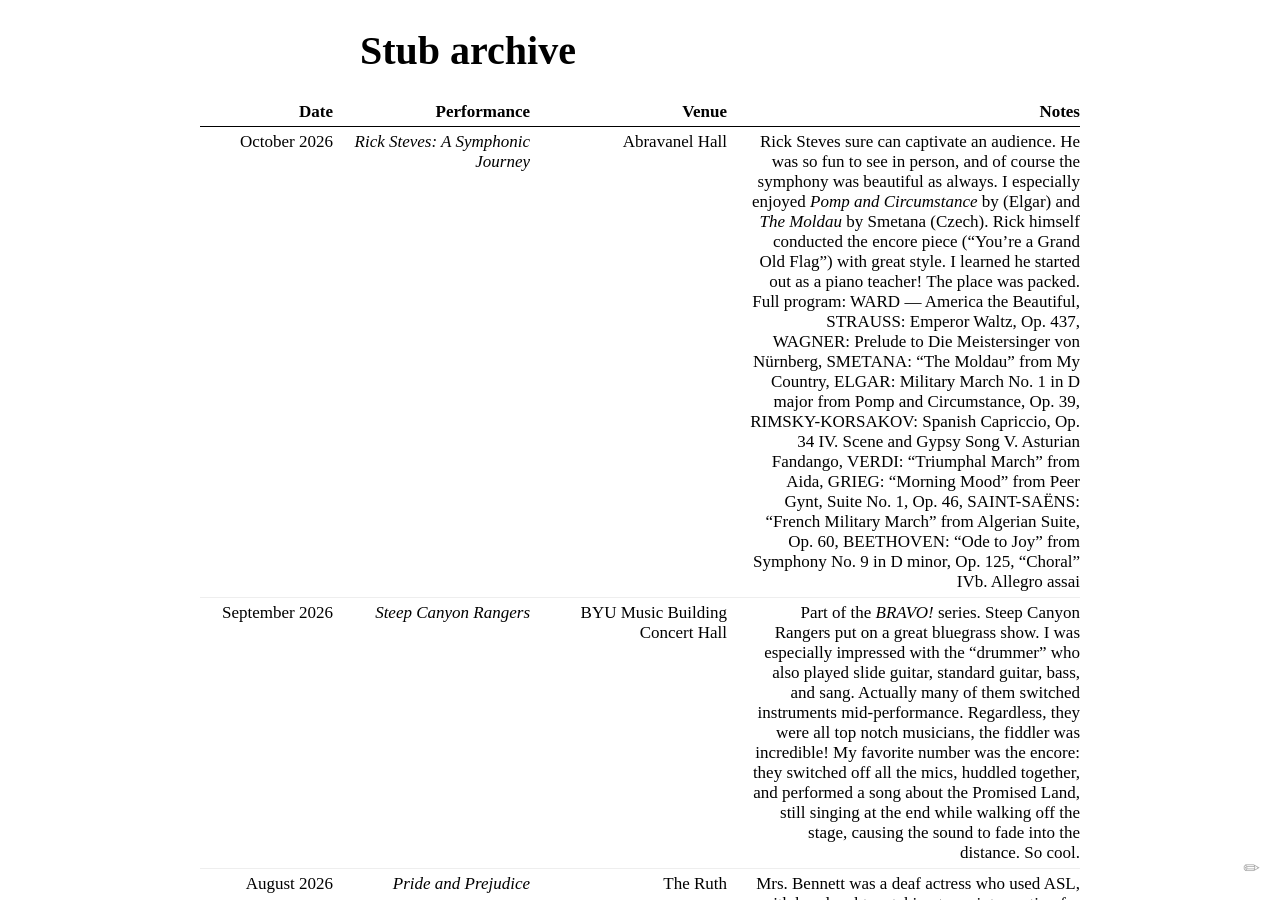
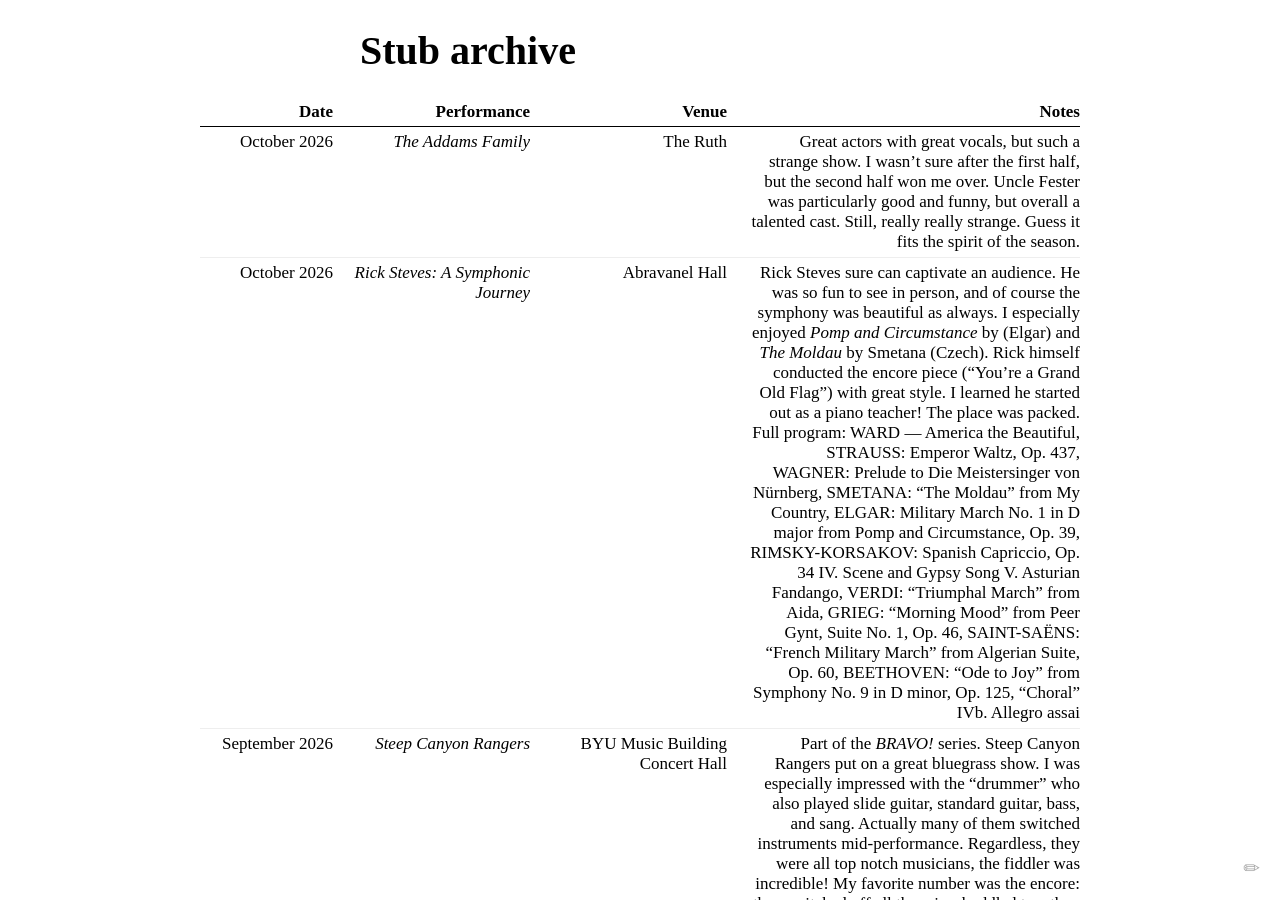
Before and after one commit to drewdaemon/drewtate.io, a Jekyll site: the page built from pages/stub-archive.md, in a window 1280 px wide and 900 px high. Built offline with Jekyll 4.4.1, drawn with Linux system fonts in a browser that asks for light colours.

Commit message:
Add performance notes for The Addams Family

```diff
--- a/pages/stub-archive.md
+++ b/pages/stub-archive.md
@@ -14,6 +14,7 @@ permalink: /stub-archive/
 
 | Date           | Performance                                         | Venue                                 | Notes                                                                                                                                                                                                                                                              |
 | -------------- | --------------------------------------------------- | ------------------------------------- | ------------------------------------------------------------------------------------------------------------------------------------------------------------------------------------------------------------------------------------------------------------------ |
+| October 2026    | _The Addams Family_                             | The Ruth | Great actors with great vocals, but such a strange show. I wasn't sure after the first half, but the second half won me over. Uncle Fester was particularly good and funny, but overall a talented cast. Still, really really strange. Guess it fits the spirit of the season. |
 | October 2026    | _Rick Steves: A Symphonic Journey_                             | Abravanel Hall    | Rick Steves sure can captivate an audience. He was so fun to see in person, and of course the symphony was beautiful as always. I especially enjoyed _Pomp and Circumstance_ by (Elgar) and _The Moldau_ by Smetana (Czech). Rick himself conducted the encore piece ("You're a Grand Old Flag") with great style. I learned he started out as a piano teacher! The place was packed. Full program: WARD — America the Beautiful, STRAUSS: Emperor Waltz, Op. 437, WAGNER: Prelude to Die Meistersinger von Nürnberg, SMETANA: “The Moldau” from My Country, ELGAR: Military March No. 1 in D major from Pomp and Circumstance, Op. 39, RIMSKY-KORSAKOV: Spanish Capriccio, Op. 34 IV. Scene and Gypsy Song V. Asturian Fandango, VERDI: “Triumphal March” from Aida, GRIEG: “Morning Mood” from Peer Gynt, Suite No. 1, Op. 46, SAINT-SAËNS: “French Military March” from Algerian Suite, Op. 60, BEETHOVEN: “Ode to Joy” from Symphony No. 9 in D minor, Op. 125, “Choral” IVb. Allegro assai |
 | September 2026    | _Steep Canyon Rangers_                             | BYU Music Building Concert Hall    | Part of the _BRAVO!_ series. Steep Canyon Rangers put on a great bluegrass show. I was especially impressed with the "drummer" who also played slide guitar, standard guitar, bass, and sang. Actually many of them switched instruments mid-performance. Regardless, they were all top notch musicians, the fiddler was incredible! My favorite number was the encore: they switched off all the mics, huddled together, and performed a song about the Promised Land, still singing at the end while walking off the stage, causing the sound to fade into the distance. So cool. |
 | August 2026    | _Pride and Prejudice_                             | The Ruth                              |  Mrs. Bennett was a deaf actress who used ASL, with her daughters taking turns interpreting for the audience. I thought the more positive interpretation of Charlotte's personality and marriage was nice to see and different from most portrayals. I wish they'd had more fun with the scene when Lydia comes home with Wickham, it's supposed to be more than just "cold shoulder." I especially liked Lizzie. A nice interpretation overall.|
```
